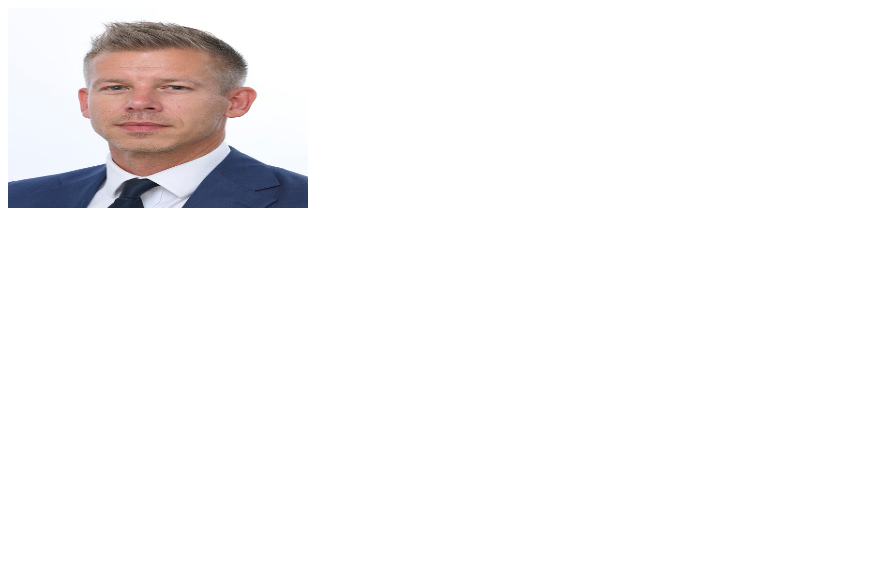
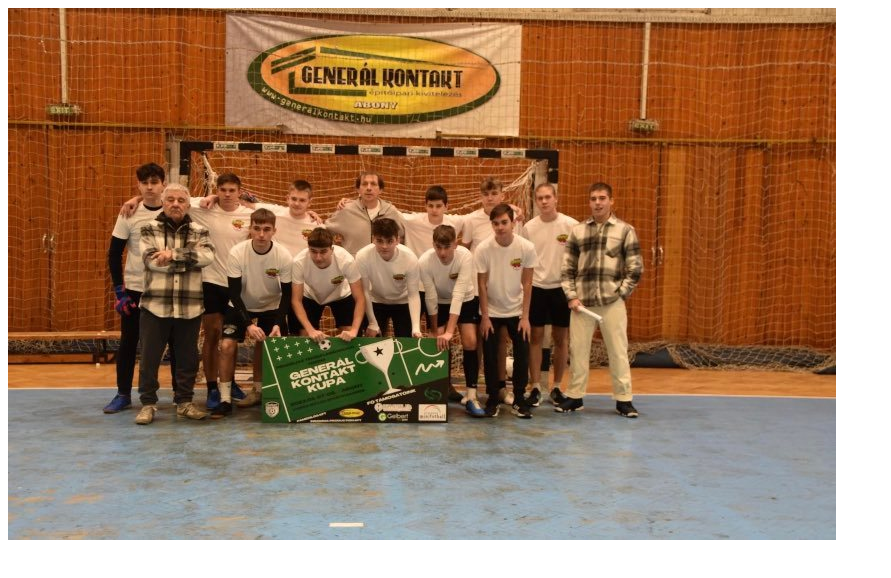
Before and after one commit to hjtomi/KecskemetPandas, a plain HTML site: page index.html in a window 1280 px wide. Shown: the whole page, without its empty margins (0-891 px from the left). Drawn offline with Linux system fonts and the light colour scheme.

Commit message:
img of us

```diff
--- a/index.html
+++ b/index.html
@@ -1 +1 @@
-<img src="mp.jpg" alt="Description of image" width="300" height="200">
+<img src="kep.jpg">
```
Also changed, not shown: kep.jpg (added), mp.jpg (deleted).
